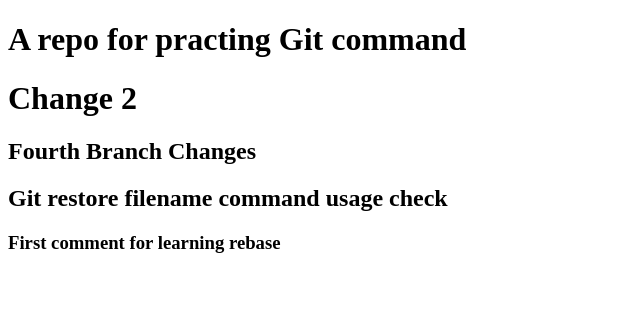
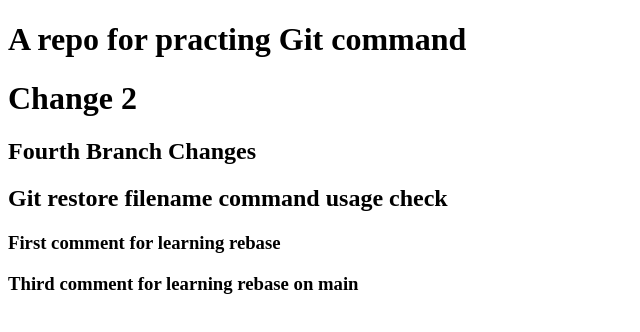
Before and after one commit to BharatRamH/GitConceptLearning, a plain HTML site: page index.html in a window 1280 px wide. Shown: the whole page, without its empty margins (0-640 px from the left). Drawn offline with Linux system fonts and the light colour scheme.

Commit message:
Third comment for learning rebase on main

```diff
--- a/index.html
+++ b/index.html
@@ -12,5 +12,6 @@
     <h2>Fourth Branch Changes</h2>
     <h2>Git restore filename command usage check</h2>
     <h3>First comment for learning rebase</h3>
+    <h3>Third comment for learning rebase on main</h3>
 </body>
 </html>
```
